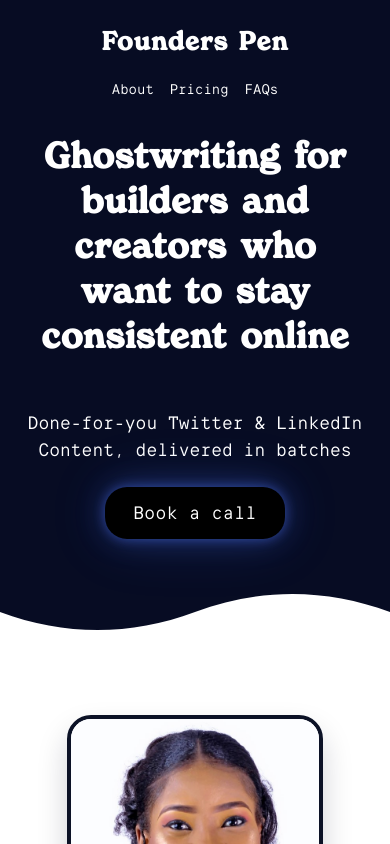
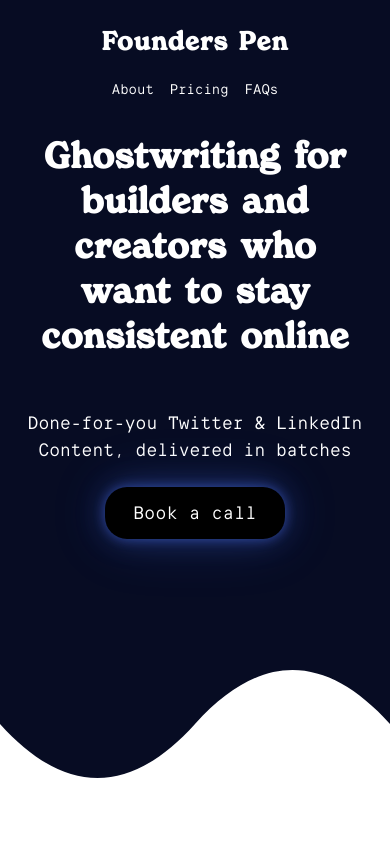
Before and after one commit to Godslovv/Founders-Pen, a React (Vite) app: page / in a window 390 px wide. Shown: the top 844 px of the page. Built offline with nearby package versions, Linux system fonts and the light colour scheme.

Commit message:
Refactor Hero component layout and styles

```diff
--- a/src/sections/Hero.tsx
+++ b/src/sections/Hero.tsx
@@ -1,12 +1,13 @@
-import Button from "../components/Button"
+import Button from "../components/Button";
 
 const Hero = () => {
   return (
     <section className="relative overflow-hidden bg-[#070c23] text-white">
-      <div className="mx-auto flex w-full md:max-w-6xl flex-col gap-12 px-6 pb-24 pt-5 md:pb-32 md:pt-16 items-center text-center">
+      <div className="mx-auto flex w-full md:max-w-6xl flex-col gap-12 px-6 pb-64 pt-5 md:pb-80 md:pt-16 items-center text-center">
         <div className="flex flex-col gap-6 md:max-w-5xl max-w-4xl">
           <h1 className="font-display text-[36px] font-semibold leading-tight !text-white">
-            Ghostwriting for builders and creators who want to stay consistent online
+            Ghostwriting for builders and creators who want to stay consistent
+            online
           </h1>
           <div className="marquee">
             <div className="marquee__track">
@@ -20,11 +21,11 @@ const Hero = () => {
             Done-for-you Twitter & LinkedIn Content, delivered in batches
           </p>
           <div>
-          <Button href="https://tally.so/r/68rbvA">Book a call</Button>
+            <Button href="https://tally.so/r/68rbvA">Book a call</Button>
           </div>
         </div>
       </div>
-      <div className="absolute bottom-0 left-0 w-full -mb-px h-[60px] sm:h-[80px] md:h-[120px]">
+      <div className="absolute bottom-0 left-0 w-full -mb-px h-[180px] sm:h-[220px] md:h-[280px]">
         <svg
           className="block h-full w-full"
           viewBox="0 0 1440 120"
@@ -40,7 +41,7 @@ const Hero = () => {
         </svg>
       </div>
     </section>
-  )
-}
+  );
+};
 
-export default Hero
+export default Hero;
```
